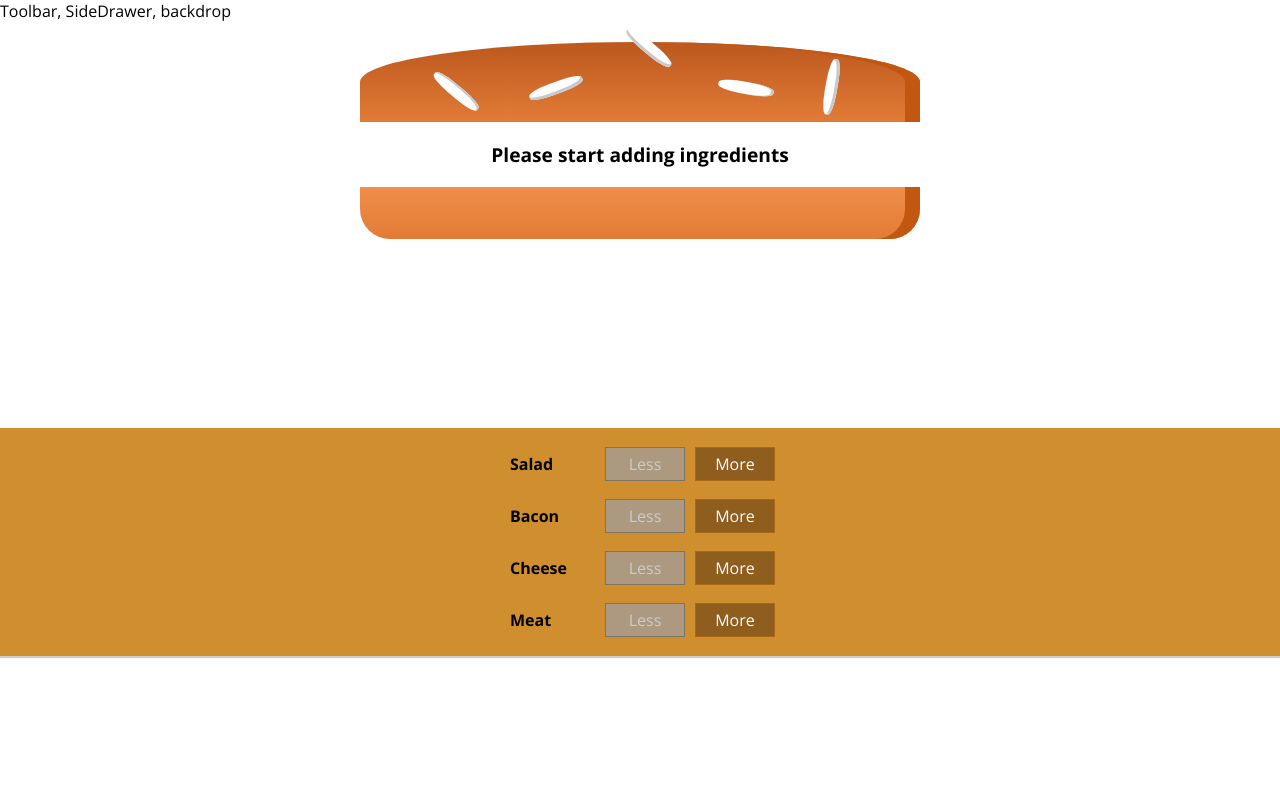
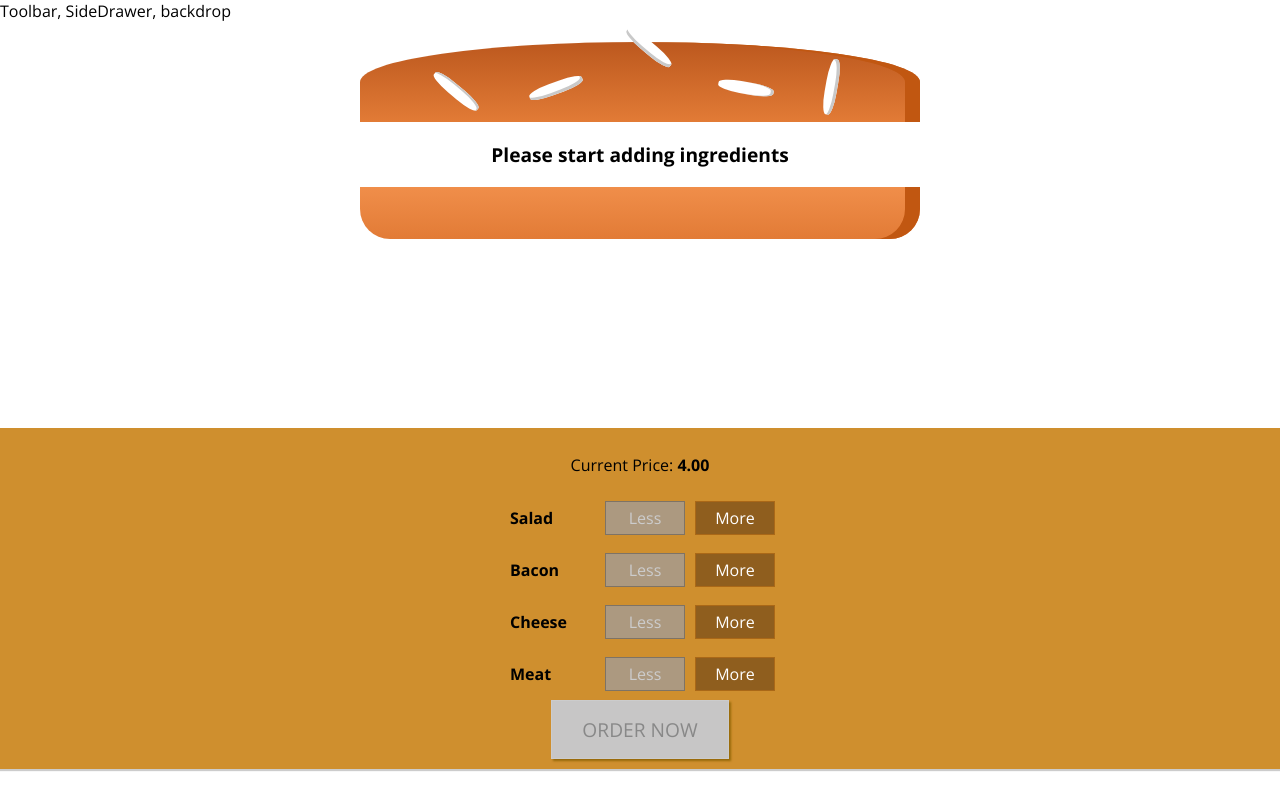
Before and after one commit to diegorochawebdg/burger-builder, a React (Create React App) app: page / in a window 1280 px wide. Built offline with nearby package versions, Linux system fonts and the light colour scheme.

Commit message:
adding the order button

```diff
--- a/src/components/Burger/BuildControls/BuildControls.module.scss
+++ b/src/components/Burger/BuildControls/BuildControls.module.scss
@@ -8,3 +8,46 @@
   margin: auto;
   padding: 10px 0;
 }
+
+.OrderButton {
+  background-color: #DAD735;
+  outline: none;
+  cursor: pointer;
+  border: 1px solid #966909;
+  color: #966909;
+  font-family: inherit;
+  font-size: 1.2em;
+  padding: 15px 30px;
+  box-shadow: 2px 2px 2px #966909;
+
+  &:hover, &:active {
+    background-color: #A0DB41;
+    border: 1px solid #966909;
+    color: #966909;
+  }
+
+  &:disabled {
+    background-color: #C7C6C6;
+    cursor: not-allowed;
+    border: 1px solid #ccc;
+    color: #888888;
+  }
+
+  &:not(:disabled) {
+    animation: enable 0.3s linear;
+  }
+}
+
+@keyframes enable {
+  0% {
+    transform: scale(1);
+  }
+
+  60% {
+    transform: scale(1.1);
+  }
+
+  100% {
+    transform: scale(1);
+  }
+}
--- a/src/components/Burger/BuildControls/BuildControls.tsx
+++ b/src/components/Burger/BuildControls/BuildControls.tsx
@@ -25,6 +25,7 @@
 const BuildControls = (props: any) => {
   return (
     <div className={classes.BuildControls}>
+      <p>Current Price: <strong>{props.price.toFixed(2)}</strong></p>
       {controls.map(ctrl => (
         <BuildControl
           key={ctrl.label}
@@ -33,6 +34,9 @@
           removed={() => props.ingredientRemoved(ctrl.type)}
           disabled={props.disabled[ctrl.type]} />
       ))}
+      <button
+        className={classes.OrderButton}
+        disabled={!props.purchasable}>ORDER NOW</button>
     </div>
   )
 }
--- a/src/containers/BurgerBuilder/BurgerBuilder.js
+++ b/src/containers/BurgerBuilder/BurgerBuilder.js
@@ -5,7 +5,7 @@
 
 const INGREDIENT_PRICES = {
   salad: 0.5,
-  chesse: 0.4,
+  cheese: 0.4,
   meat: 1.3,
   bacon: 0.7,
 }
@@ -19,8 +19,22 @@
       'meat': 0,
     },
     totalPrice: 4,
+    purchasable: false,
   }
 
+  updatePurchase(ingredients) {
+    const sum = Object.keys(ingredients)
+      .map(igKey => {
+        return ingredients[igKey];
+      })
+      .reduce((sum, el) => {
+        return sum + el;
+      }, 0);
+
+    this.setState({
+      purchasable: sum > 0,
+    })
+  }
 
   addIngredientHandler = (type) => {
     const updatedCount = this.state.ingredients[type] + 1;
@@ -35,6 +49,8 @@
       ingredients: updatedIngredients,
       totalPrice: newPrice,
     });
+
+    this.updatePurchase(updatedIngredients);
   }
 
   removeIngredientHandler = (type) => {
@@ -54,6 +70,7 @@
       ingredients: updatedIngredients,
       totalPrice: newPrice,
     });
+    this.updatePurchase(updatedIngredients);
   }
 
   render() {
@@ -70,7 +87,9 @@
         <BuildControls
           ingredientAdded={this.addIngredientHandler}
           ingredientRemoved={this.removeIngredientHandler}
-          disabled={disabledInfo}/>
+          disabled={disabledInfo}
+          price={this.state.totalPrice}
+          purchasable={this.state.purchasable} />
       </Fragment>
     )
   }
```
